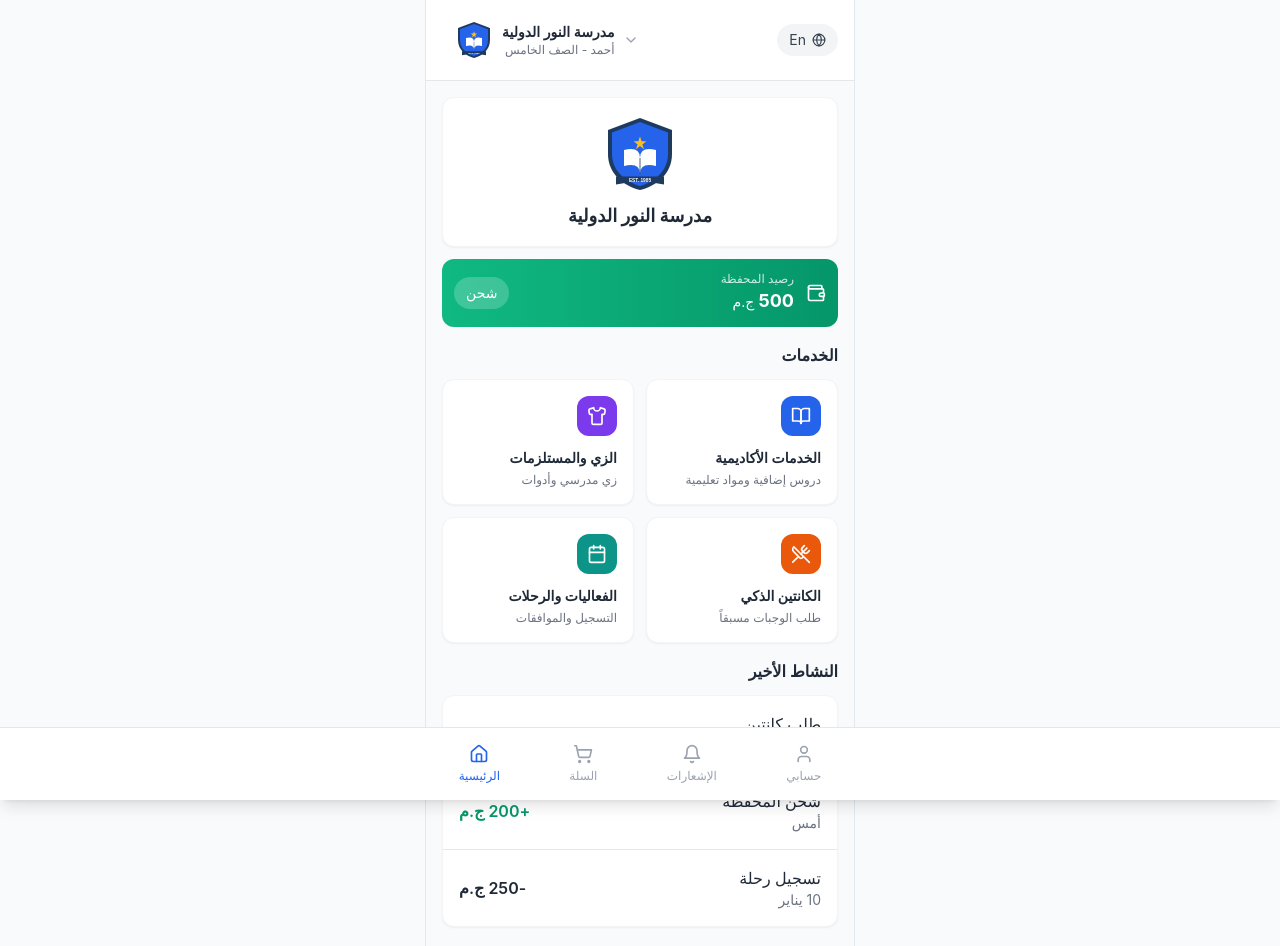
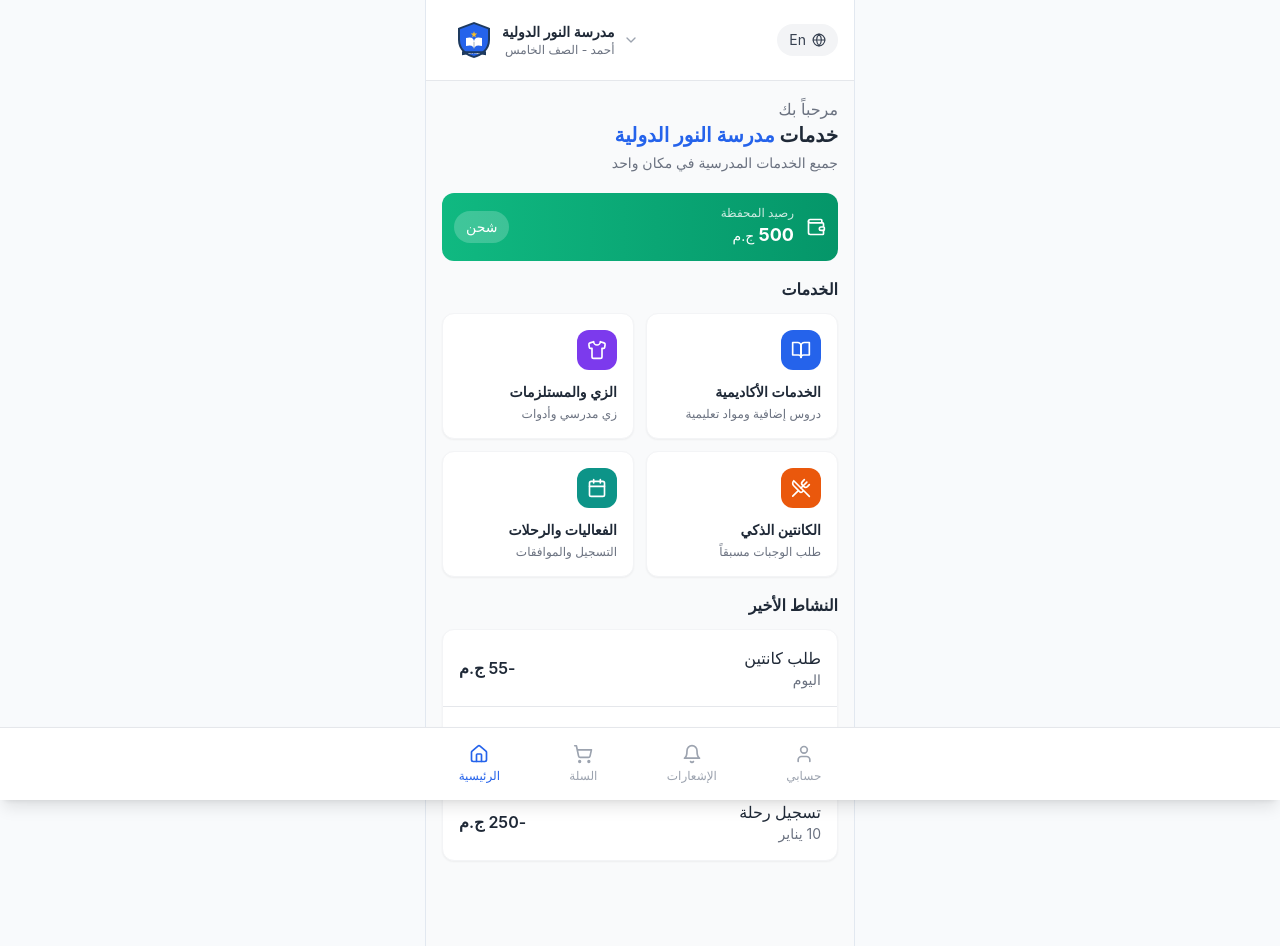
Before and after one commit to ghoneim-mediuslabs/mediuslabs, a Next.js app in the folder projects/school-mart-demo/: page /ar in a window 1280 px wide. Shown: the top 946 px of the page. Built offline with nearby package versions, Linux system fonts and the light colour scheme.

Commit message:
demo v14

```diff
--- a/projects/school-mart-demo/app/[locale]/page.tsx
+++ b/projects/school-mart-demo/app/[locale]/page.tsx
@@ -39,18 +39,20 @@ export default function HomePage({ params }: { params: { locale: string } }) {
         schools={schools}
       />
 
-      {/* School Card - Centered */}
-      <div className="px-4 pt-4">
-        <div className="bg-white rounded-xl p-4 flex flex-col items-center text-center border border-gray-100 shadow-sm">
-          <img
-            src={selectedSchool.logo}
-            alt=""
-            className="w-20 h-20 rounded-xl mb-2"
-          />
-          <p className="font-bold text-gray-800 text-lg">
-            {isAr ? selectedSchool.name : selectedSchool.nameEn}
-          </p>
-        </div>
+      {/* Welcome Message */}
+      <div className="px-4 pt-4 pb-2">
+        <p className="text-gray-500">
+          {isAr ? 'مرحباً بك' : 'Welcome'}
+        </p>
+        <h1 className="text-xl font-bold text-gray-800">
+          {isAr ? 'خدمات' : 'Services of'}{' '}
+          <span className="text-blue-600">{isAr ? selectedSchool.name : selectedSchool.nameEn}</span>
+        </h1>
+        <p className="text-sm text-gray-500 mt-1">
+          {isAr
+            ? 'جميع الخدمات المدرسية في مكان واحد'
+            : 'All school services in one place'}
+        </p>
       </div>
 
       {/* Wallet Card */}
```
